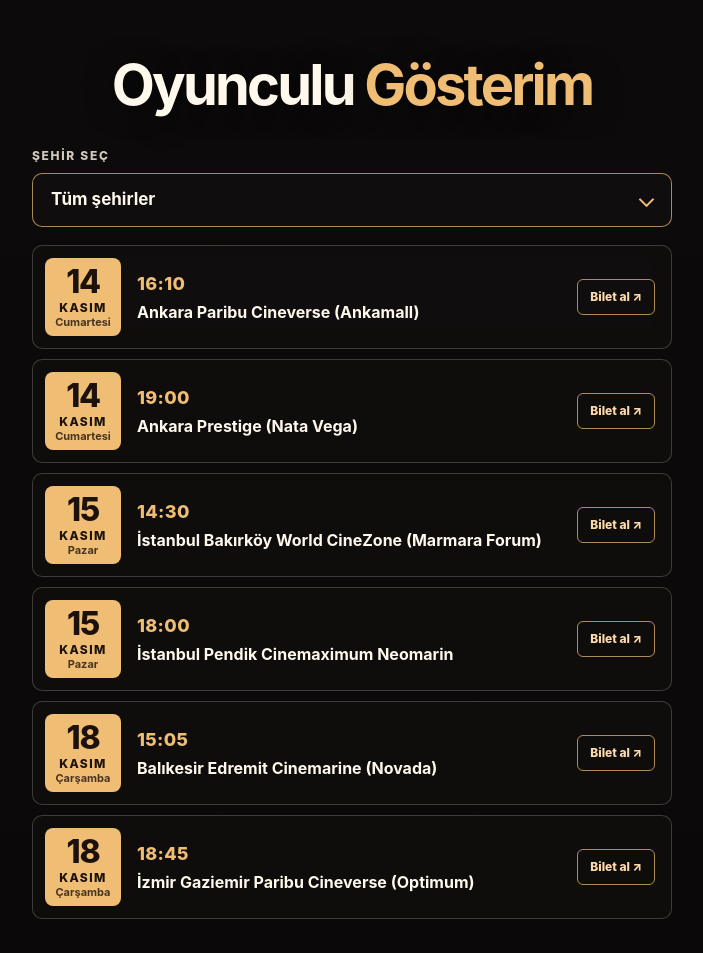
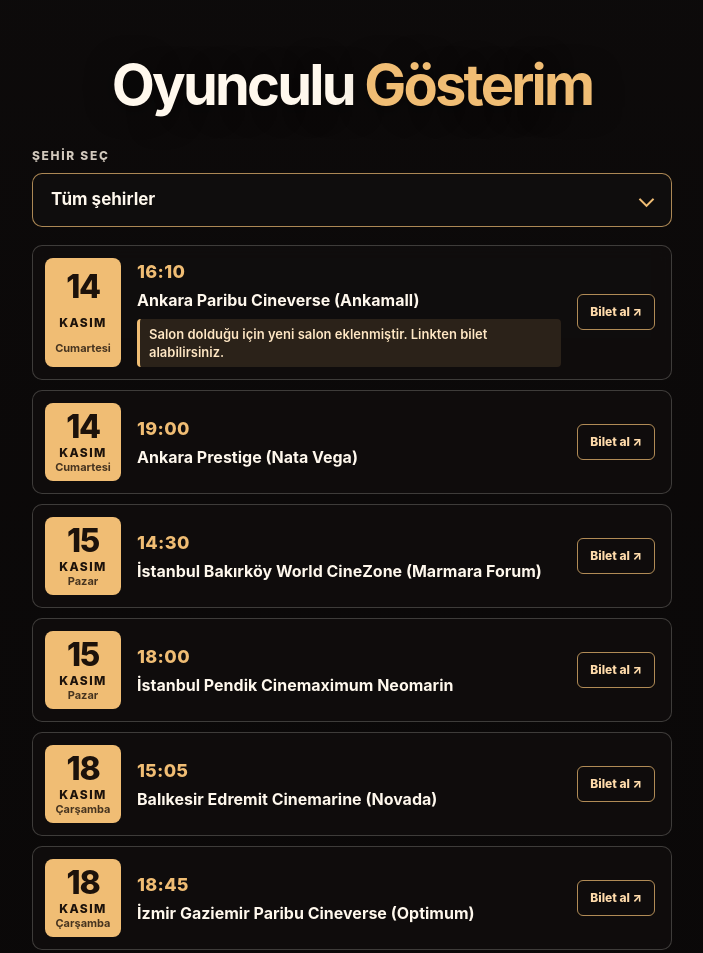
Before and after one commit to adanademir1940/oyunculugosterim, a plain HTML site: page index.html in a window 1280 px wide. Shown: the whole page, without its empty margins (288-991 px from the left). Drawn offline with Linux system fonts and the light colour scheme.

Commit message:
Ankara Paribu seansına yeni salon açıklaması ekle
Co-Authored-By: Claude Opus 5.5 <noreply@anthropic.com>
Claude-Session: https://claude.ai/code/session_01HTCSVLTQuYjtosUbKgBJLb

```diff
--- a/index.html
+++ b/index.html
@@ -121,6 +121,7 @@
     .info { display: grid; flex: 1 1 auto; gap: 3px; min-width: 0; }
     .time { color: var(--gold); font-size: 18px; font-weight: 850; letter-spacing: .02em; }
     .venue { font-size: 16px; font-weight: 650; }
+    .note { margin-top: 4px; padding: 6px 9px; border-left: 3px solid var(--gold); border-radius: 4px; background: rgba(240, 189, 116, .12); color: #ffe7c4; font-size: 13px; font-weight: 600; line-height: 1.4; }
 
     .cta {
       flex: 0 0 auto;
@@ -164,7 +165,7 @@
 
     <ul class="links">
       <li data-city="ankara"><a href="https://www.paribucineverse.com/biletleme/~step~ticket~code~0000000004~session~229694" target="_blank" rel="noopener noreferrer">
-        <span class="date"><span class="day">14</span><span class="month">Kasım</span><span class="weekday">Cumartesi</span></span><span class="info"><span class="time">16:10</span><span class="venue">Ankara Paribu Cineverse (Ankamall)</span></span><span class="cta">Bilet al ↗</span></a></li>
+        <span class="date"><span class="day">14</span><span class="month">Kasım</span><span class="weekday">Cumartesi</span></span><span class="info"><span class="time">16:10</span><span class="venue">Ankara Paribu Cineverse (Ankamall)</span><span class="note">Salon dolduğu için yeni salon eklenmiştir. Linkten bilet alabilirsiniz.</span></span><span class="cta">Bilet al ↗</span></a></li>
       <li data-city="ankara"><a href="https://biletinial.com/tr-tr/WebLogin?seanceId=18878715&amp;organizerType=1&amp;OrganizerTypeUrl=sinema&amp;lang=tr&amp;a_aid=&amp;a_bid=&amp;cinemaId=1&amp;Region=tr-tr&amp;SiteId=0" target="_blank" rel="noopener noreferrer">
         <span class="date"><span class="day">14</span><span class="month">Kasım</span><span class="weekday">Cumartesi</span></span><span class="info"><span class="time">19:00</span><span class="venue">Ankara Prestige (Nata Vega)</span></span><span class="cta">Bilet al ↗</span></a></li>
       <li data-city="istanbul"><a href="https://biletinial.com/tr-tr/WebLogin?seanceId=18878283&amp;organizerType=1&amp;OrganizerTypeUrl=sinema&amp;lang=tr&amp;a_aid=&amp;a_bid=&amp;cinemaId=5717&amp;Region=tr-tr&amp;SiteId=0" target="_blank" rel="noopener noreferrer">
```
